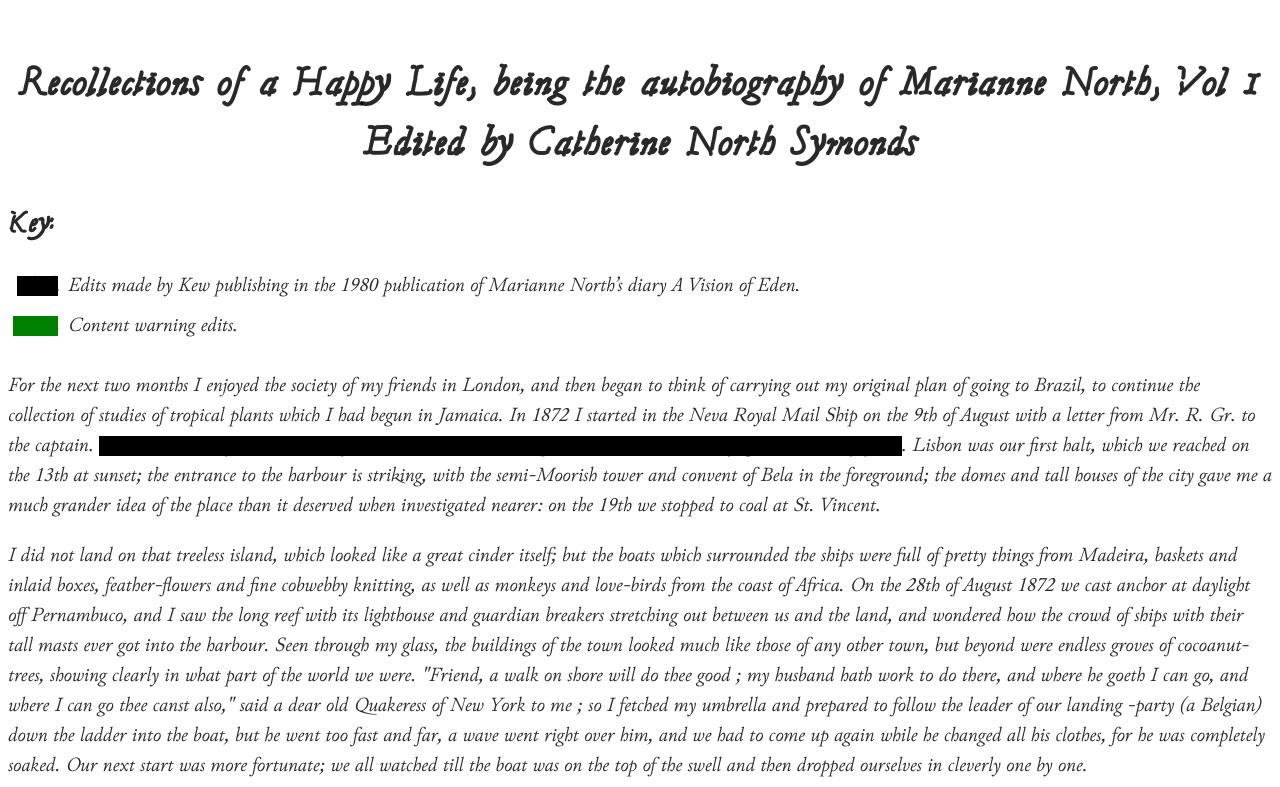
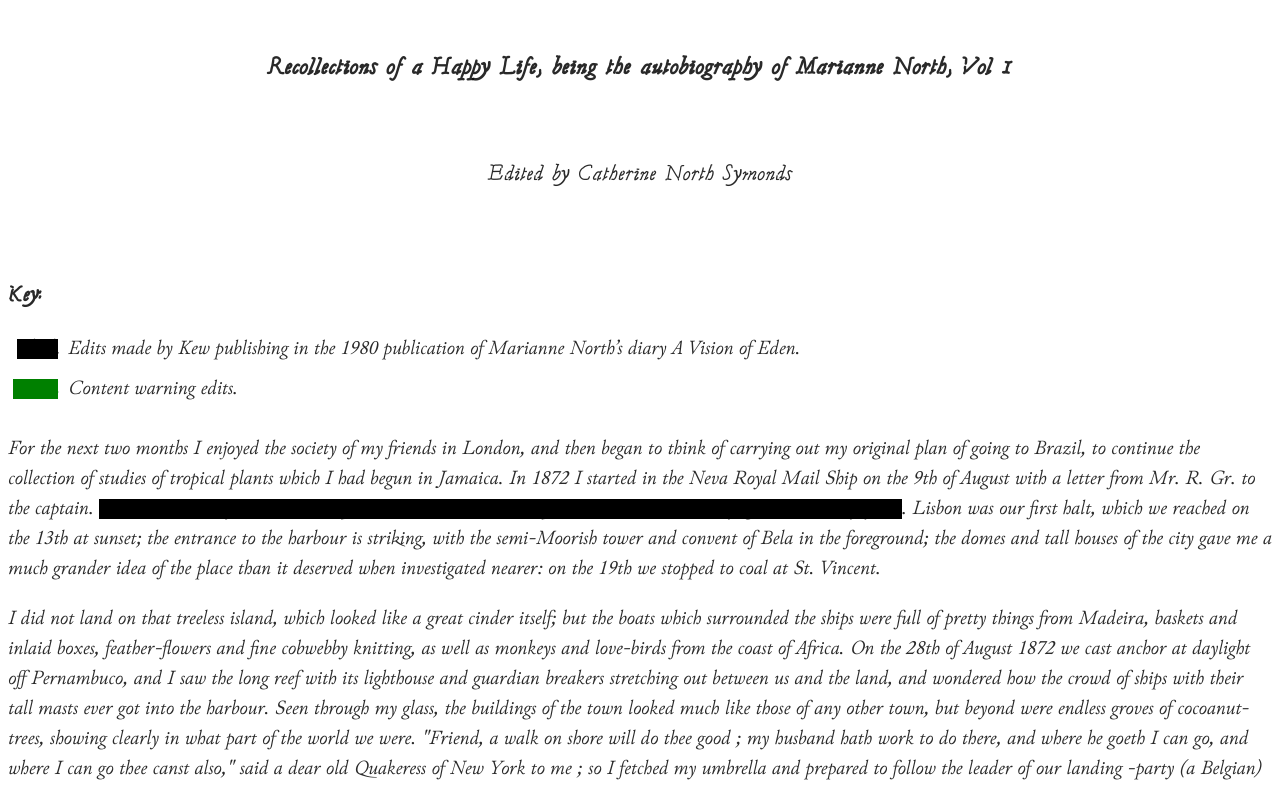
Before and after one commit to tekin/Marianne-north, a plain HTML site: page index.html in a window 1280 px wide. Shown: the top 787 px of the page. Drawn offline with Linux system fonts and the light colour scheme.

Commit message:
Basic heading adjustments

```diff
--- a/index.html
+++ b/index.html
@@ -27,10 +27,12 @@
   <!-- your content here... -->
   <h1>
     Recollections of a Happy Life, being the autobiography of Marianne North, Vol 1<br/>
+  </h1>
+  <h2>
     Edited by Catherine North Symonds
-  </h1>
+  </h2>
 
-  <h2>Key:</h2>
+  <h3>Key:</h3>
 
   <dl>
     <dt>
--- a/stylesheet.css
+++ b/stylesheet.css
@@ -18,12 +18,22 @@ body {
 }
 
 h1 {
+  font-size: 1.2em;
+  line-height: 2;
   font-family: Garamondt-Italic;
   text-align: center;
 }
-
 h2 {
   font-family: Garamondt-Italic;
+  font-weight: normal;
+  text-align: center;
+  font-size: 1.1em;
+  margin-top: 3em;
+}
+h3 {
+  font-family: Garamondt-Italic;
+  font-size: 1.1em;
+  margin-top: 4em;
 }
 body {
   font-family: Junicode-Italic;
```
